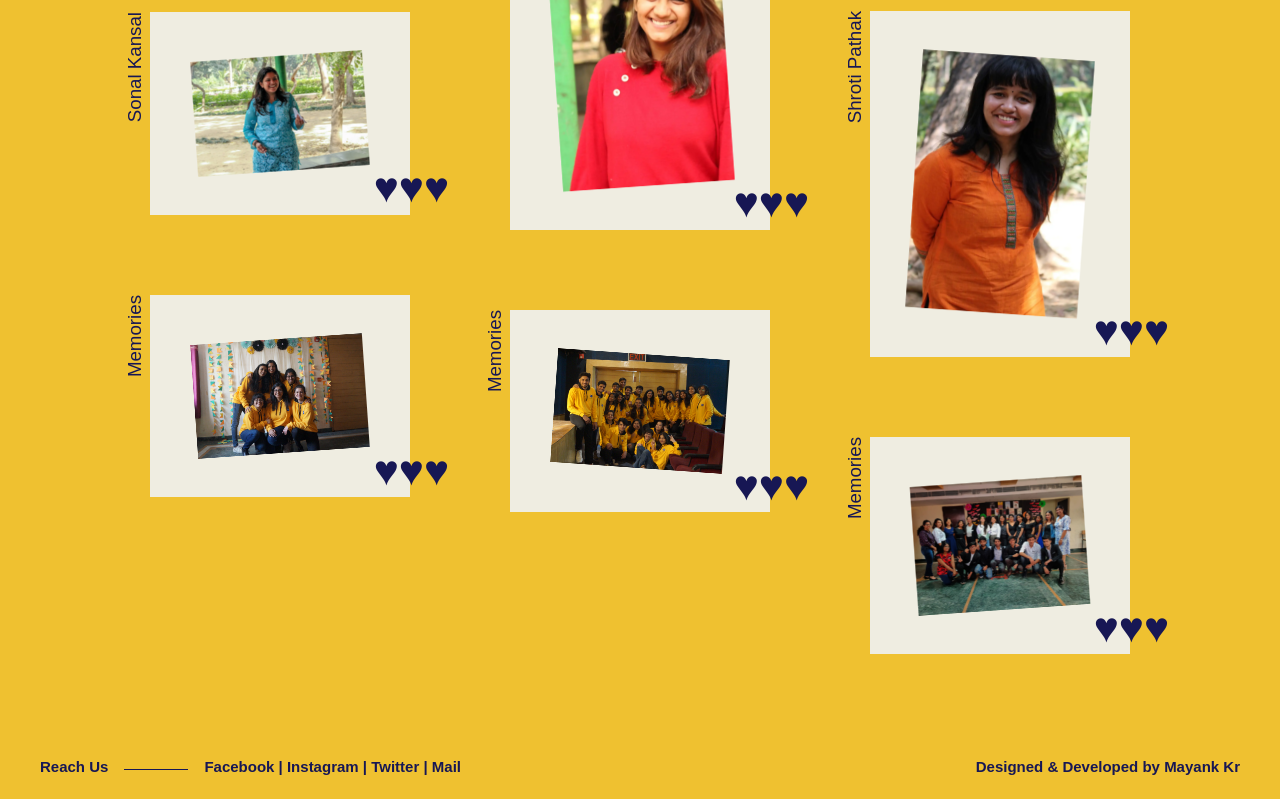
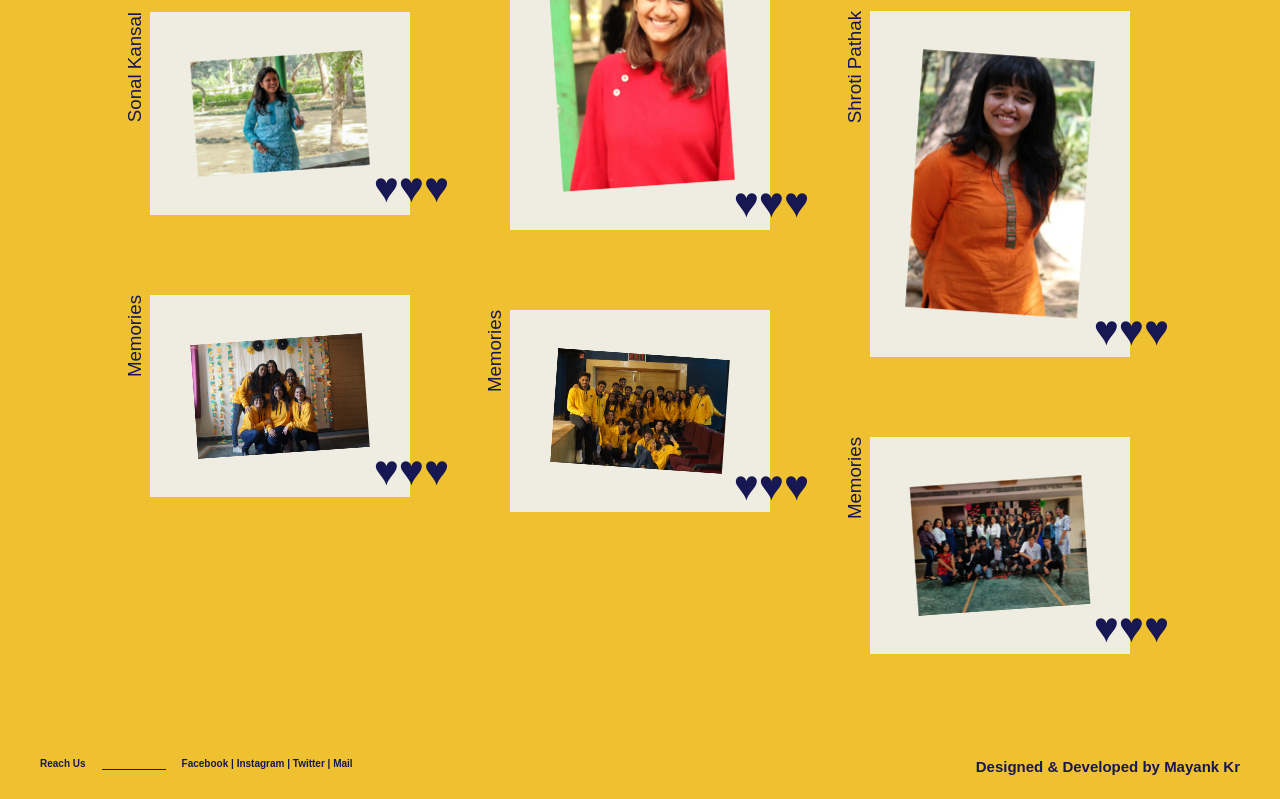
Before and after one commit to hostmyname/SpilledInk_DSC, a plain HTML site: page index.html in a window 1280 px wide. Shown: the part 1302-2101 px from the top of the page. Drawn offline with Linux system fonts and the light colour scheme.

Commit message:
Update index.html

```diff
--- a/index.html
+++ b/index.html
@@ -484,11 +484,11 @@ I hope that someday, one day, when all of this is over I finally get some closur
 		</main>
 		<div class="frame">
 			<div class="title">
-				<h3 class="title__name" style="font-size:15px"><strong>Reach Us</strong></h3>
-				<h4 class="title__sub" style="font-size:15px"><strong><a href="https://www.facebook.com/dscspilledink/">Facebook</a>  |  <a href="https://www.instagram.com/dsc_spilledink/">Instagram</a>  |  <a href="https://twitter.com/dscspilledink">Twitter</a>  |  <a href="mailto:info.spilled.ink@gmail.com">Mail</a></strong></h4>
+				<h3 class="title__name" style="font-size:10px"><strong>Reach Us</strong></h3>
+				<h4 class="title__sub" style="font-size:10px"><strong><a href="https://www.facebook.com/dscspilledink/">Facebook</a>  |  <a href="https://www.instagram.com/dsc_spilledink/">Instagram</a>  |  <a href="https://twitter.com/dscspilledink">Twitter</a>  |  <a href="mailto:info.spilled.ink@gmail.com">Mail</a></strong></h4>
 			</div>
 			<header class="codrops-header">
-				<h1 class="codrops-header__title" style="font-size:15px"><strong>Designed & Developed by <a href="https://www.behance.net/mayank2">Mayank Kr</a></strong></h1>
+				<h1 class="codrops-header__title" style="font-size:15px"><strong>Designed & Developed by <a href="https://www.instagram.com/oolio.space/">Mayank Kr</a></strong></h1>
 			</header>
 		</div>
 
```
